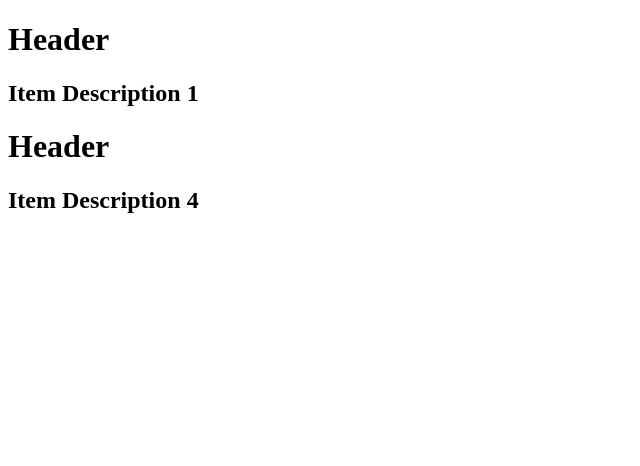
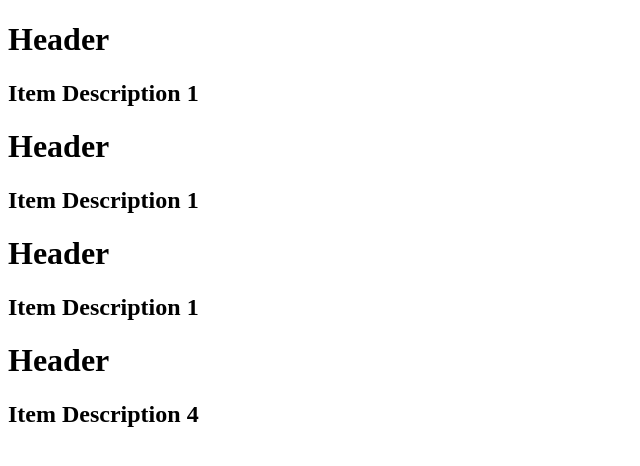
Before and after one commit to TarasovArtem/Pug, a plain HTML site: page develop/templates/template_2.html in a window 1280 px wide. Shown: the whole page, without its empty margins (0-640 px from the left). Drawn offline with Linux system fonts and the light colour scheme.

Commit message:
add section

```diff
--- a/develop/templates/template_2.html
+++ b/develop/templates/template_2.html
@@ -14,6 +14,16 @@
 
     <h1>Header</h1>
     <section>
+         <h2>Item Description 1</h2>
+    </section>
+
+    <h1>Header</h1>
+    <section>
+         <h2>Item Description 1</h2>
+    </section>
+
+    <h1>Header</h1>
+    <section>
         <h2>Item Description 4</h2>
    </section>
 </body>
```
